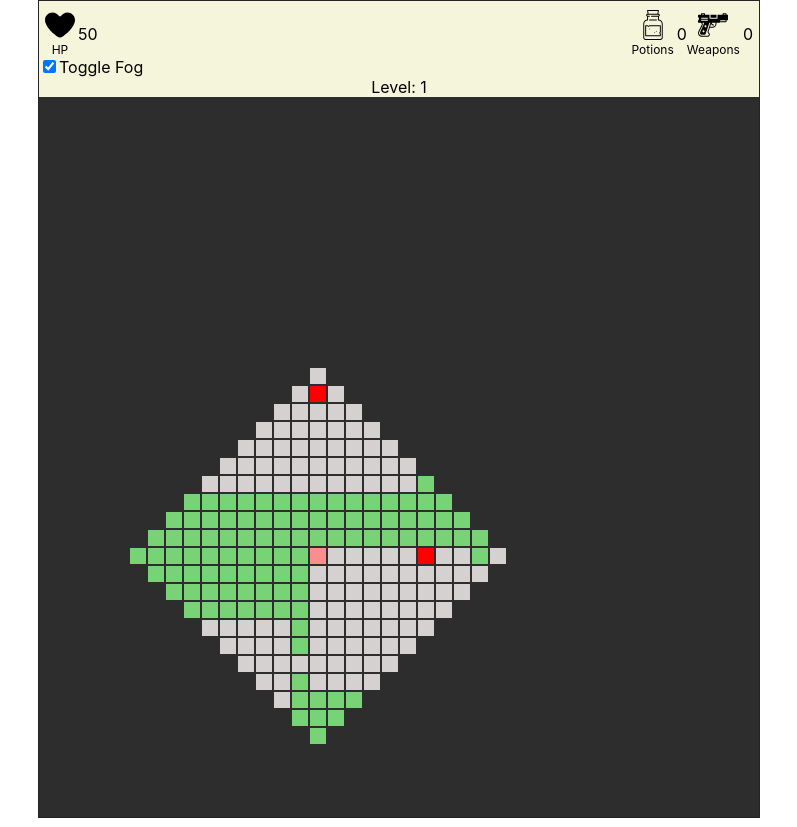
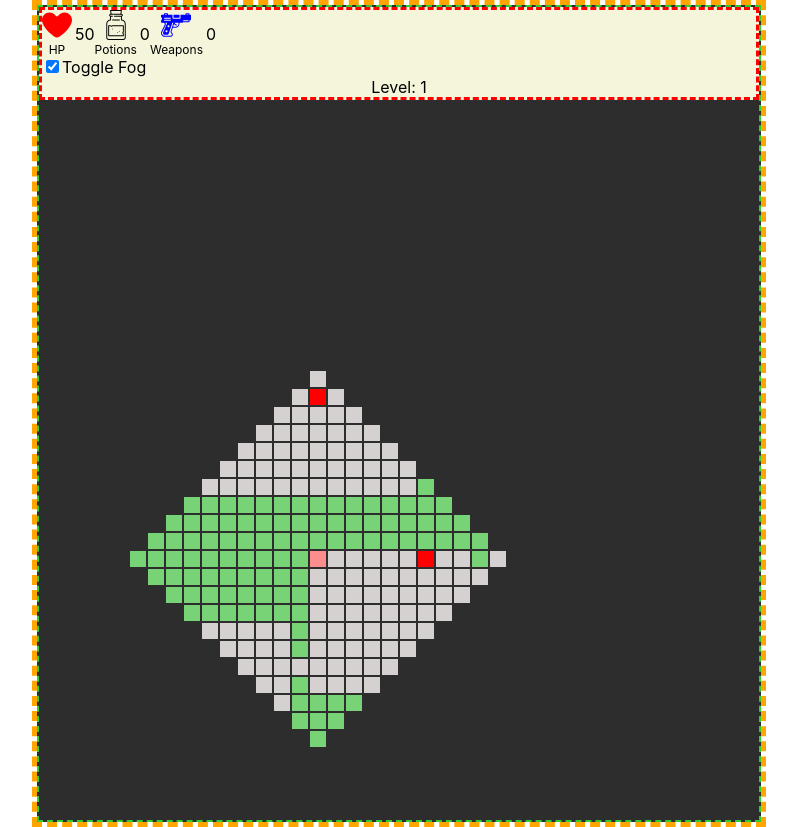
Before and after one commit to theednaffattack/dungeon-crawler-new, a React (Vite) app: page / in a window 1280 px wide. Shown: the whole page, without its empty margins (241-1038 px from the left). Built offline with nearby package versions, Linux system fonts and the light colour scheme.

Commit message:
Change svg icons

```diff
--- a/src/app.css
+++ b/src/app.css
@@ -8,6 +8,7 @@
   --exit: #00b9f1;
   --boss: #c447e0;
   --info-bg: beige;
+  --weapon-icon: blue;
 
   --color: 0, 100%; /*the base color*/
   --l: 50%; /*the initial lightness*/
@@ -17,9 +18,22 @@
   --color-primary-darkest: hsl(var(--color), calc(var(--l) - 10%));
 }
 
+.weapon-fill {
+  background-color: var(--weapon-icon);
+  -webkit-mask: url(../src/assets/weapon.svg) no-repeat center;
+  mask: url(../src/assets/weapon.svg) no-repeat center;
+}
+
+.heart-fill {
+  background-color: var(--enemy);
+  -webkit-mask: url(../src/assets/health.svg) no-repeat center;
+  mask: url(../src/assets/health.svg) no-repeat center;
+}
+
 .wrapper {
   display: flex;
   flex-direction: column;
+  border: 5px orange dashed;
 }
 
 .app {
@@ -38,14 +52,15 @@
   display: flex;
   flex-direction: column;
   background-color: var(--info-bg);
+  border: 3px red dashed;
 }
 
 .player-info {
   display: flex;
   background-color: var(--info-bg);
-  padding-top: 9px;
+  /* padding-top: 9px;
   padding-left: 6px;
-  padding-right: 6px;
+  padding-right: 6px; */
 }
 
 .game-info {
@@ -79,6 +94,7 @@
   border: 1px solid rgba(0, 0, 0, 0.2);
   background-color: var(--background-color);
   position: relative;
+  border: 2px limegreen dashed;
 }
 
 .cell {
@@ -103,6 +119,12 @@
   background: var(--weapon);
 }
 
+/* .weapon-fill {
+  background-color: var(--player);
+  -webkit-mask: url(/assets/weapon.svg) no-repeat center;
+  mask: url(/assets/weapon.svg) no-repeat center;
+} */
+
 .player {
   background: var(--player);
 }
--- a/src/app.tsx
+++ b/src/app.tsx
@@ -10,7 +10,7 @@ let entities = createEntities(dungeon);
 
 function App() {
   return (
-    <div className="App">
+    <div className="app">
       <Dungeon entities={entities} playerHealth={50} />
     </div>
   );
--- a/src/components/player-info.tsx
+++ b/src/components/player-info.tsx
@@ -17,9 +17,12 @@ export function PlayerInfo({
     <div className="state-viewer">
       <div className="player-info">
         {/* player health */}
-        <div className="info-icon-wrapper push-right">
+        <div className="info-icon-wrapper">
           <div className="icon-box">
-            <img src={health} width="30px" />
+            <div
+              className="heart-fill"
+              style={{ height: "30px", width: "30px" }}
+            ></div>
             <p style={{ fontSize: "12px", margin: 0, marginTop: "2px" }}>HP</p>
           </div>
           <div className="info-data">{playerHealth}</div>
@@ -37,7 +40,10 @@ export function PlayerInfo({
 
         <div className="info-icon-wrapper">
           <div className="icon-box">
-            <img src={weapon} width="30px" />
+            <div
+              className="weapon-fill"
+              style={{ width: "30px", height: "30px" }}
+            ></div>
             <p style={{ fontSize: "12px", margin: 0, marginTop: "2px" }}>
               Weapons
             </p>
--- a/src/index.css
+++ b/src/index.css
@@ -1,13 +1,15 @@
 body {
   margin: 0;
-  font-family: -apple-system, BlinkMacSystemFont, 'Segoe UI', 'Roboto', 'Oxygen',
-    'Ubuntu', 'Cantarell', 'Fira Sans', 'Droid Sans', 'Helvetica Neue',
+  font-family: -apple-system, BlinkMacSystemFont, "Segoe UI", "Roboto", "Oxygen",
+    "Ubuntu", "Cantarell", "Fira Sans", "Droid Sans", "Helvetica Neue",
     sans-serif;
   -webkit-font-smoothing: antialiased;
   -moz-osx-font-smoothing: grayscale;
+
+  fill: currentColor;
 }
 
 code {
-  font-family: source-code-pro, Menlo, Monaco, Consolas, 'Courier New',
+  font-family: source-code-pro, Menlo, Monaco, Consolas, "Courier New",
     monospace;
 }
```
Also changed, not shown: src/assets/health.svg, src/assets/weapon.svg.
